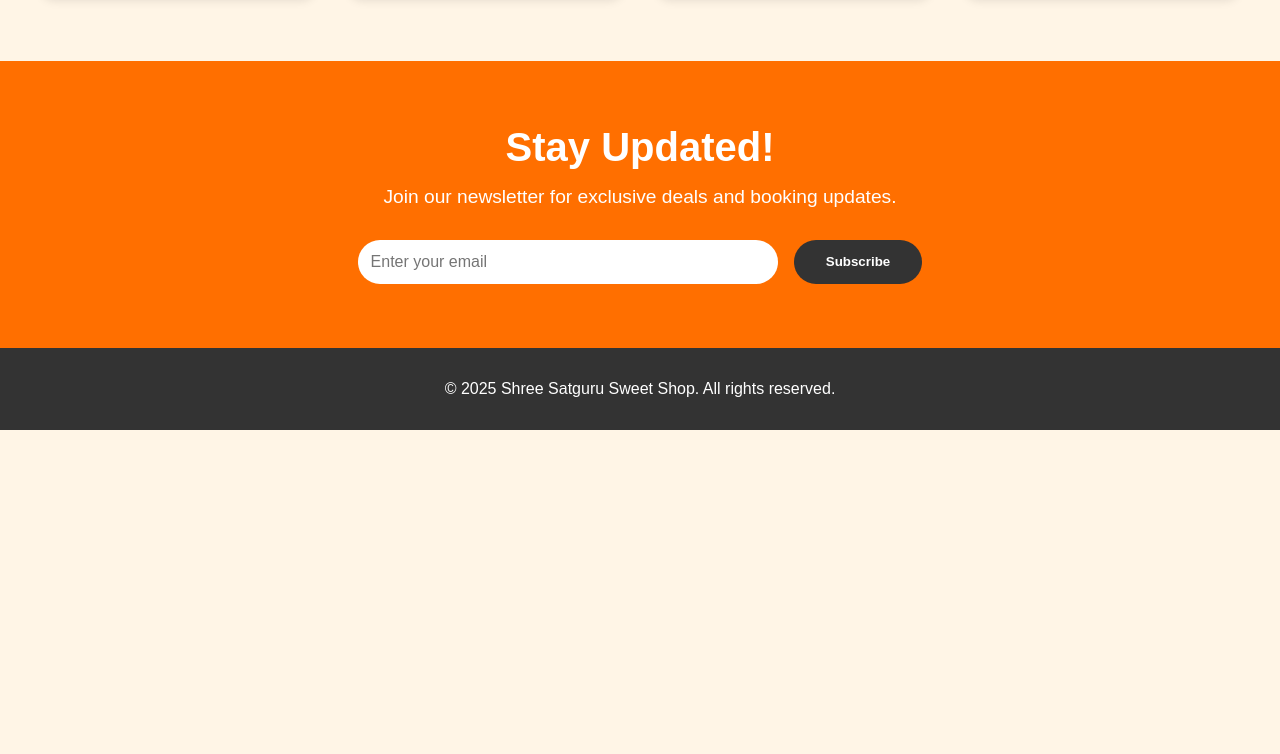
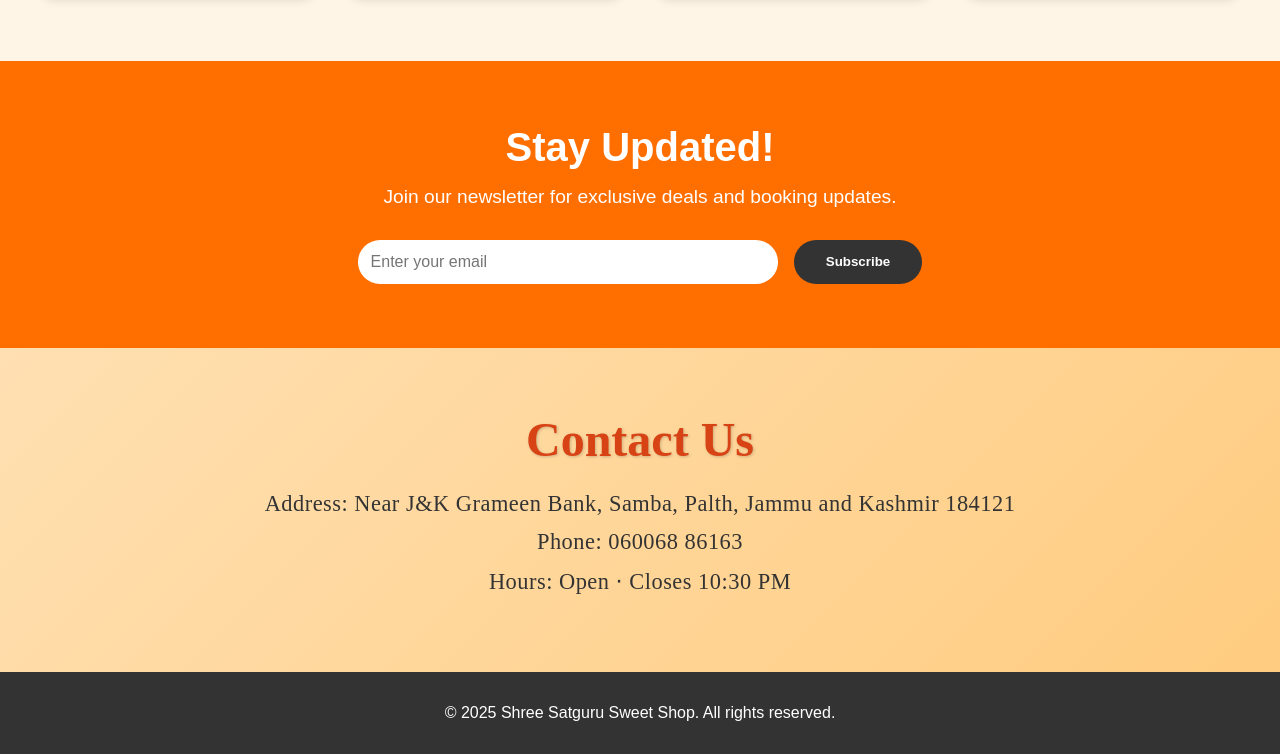
Before and after one commit to Himanshunagyal/sweetShopPage, a plain HTML site: page index.html in a window 1280 px wide. Shown: the part 1260-2014 px from the top of the page. Before the commit the page ends 1690 px from the top, so only its background shows below. Drawn offline with Linux system fonts and the light colour scheme.

Commit message:
updated index.html

```diff
--- a/index.html
+++ b/index.html
@@ -157,6 +157,39 @@
         .subscribe-form button:hover {
             background-color: #555;
         }
+        /* Contact Section */
+        #contact {
+            padding: 4rem 2rem;
+            text-align: center;
+            background: linear-gradient(135deg, #ffe0b2, #ffcc80);
+            position: relative;
+            overflow: hidden;
+        }
+
+        #contact h2 {
+            font-family: 'Playfair Display', serif;
+            font-size: 3rem;
+            font-weight: 700;
+            color: #d84315;
+            margin-bottom: 1.5rem;
+            text-shadow: 1px 1px 3px rgba(0,0,0,0.2);
+            animation: fadeIn 1s ease-in-out;
+        }
+
+        #contact p {
+            font-family: 'Playfair Display', serif;
+            font-size: 1.4rem;
+            color: #333;
+            margin-bottom: 0.8rem;
+            font-weight: 500;
+            letter-spacing: 0.5px;
+            transition: transform 0.3s ease, color 0.3s ease;
+        }
+
+        #contact p:hover {
+            transform: scale(1.05);
+            color: #ff6f00;
+        }
 
         /* Footer */
         footer {
@@ -236,6 +269,12 @@
             <button type="submit">Subscribe</button>
         </form>
     </section>
+    <section id="contact">
+        <h2>Contact Us</h2>
+        <p>Address: Near J&K Grameen Bank, Samba, Palth, Jammu and Kashmir 184121</p>
+        <p>Phone: 060068 86163</p>
+        <p>Hours: Open ⋅ Closes 10:30 PM</p>
+    </section>
 
     <footer>
         <p>&copy; 2025 Shree Satguru Sweet Shop. All rights reserved.</p>
```
